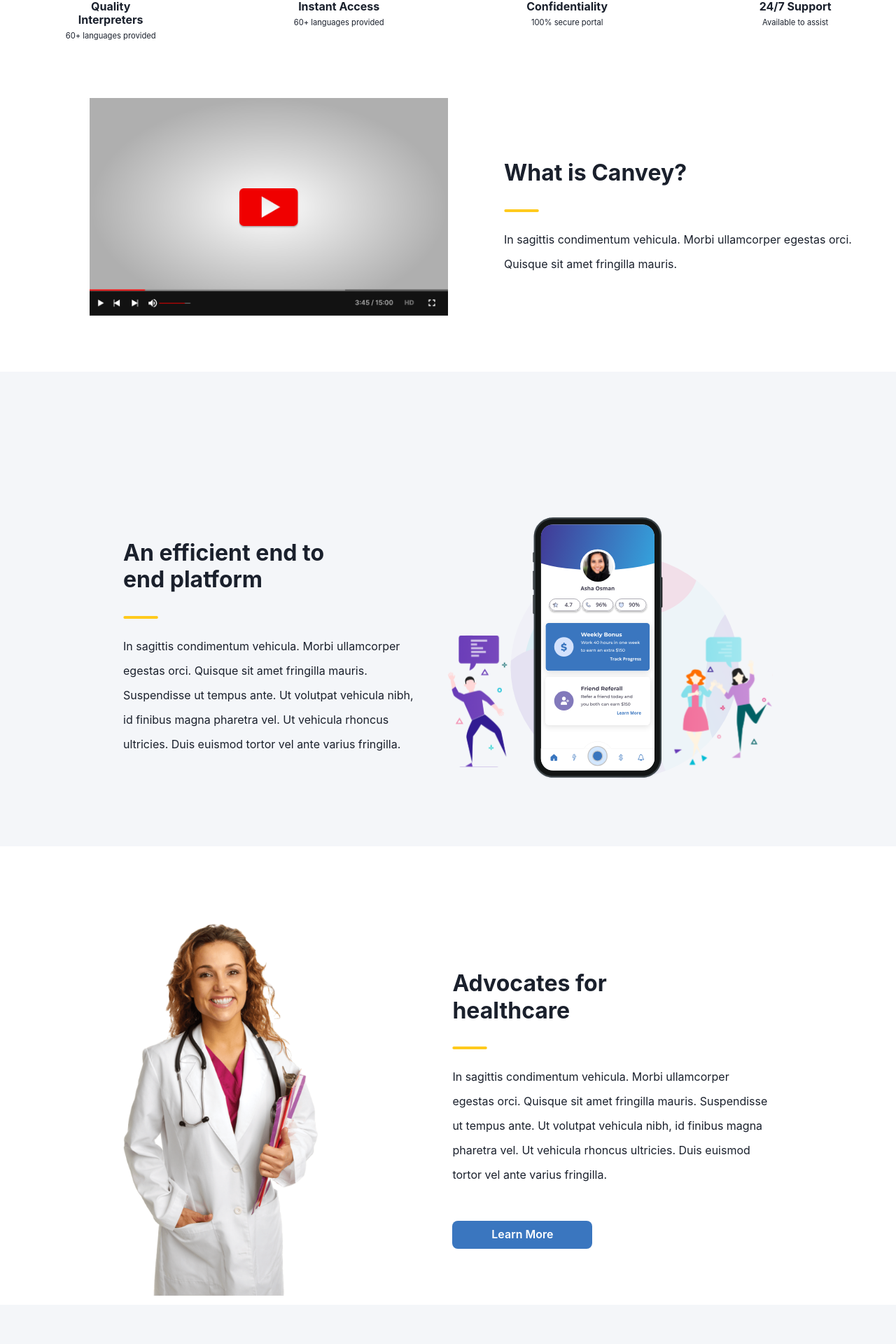
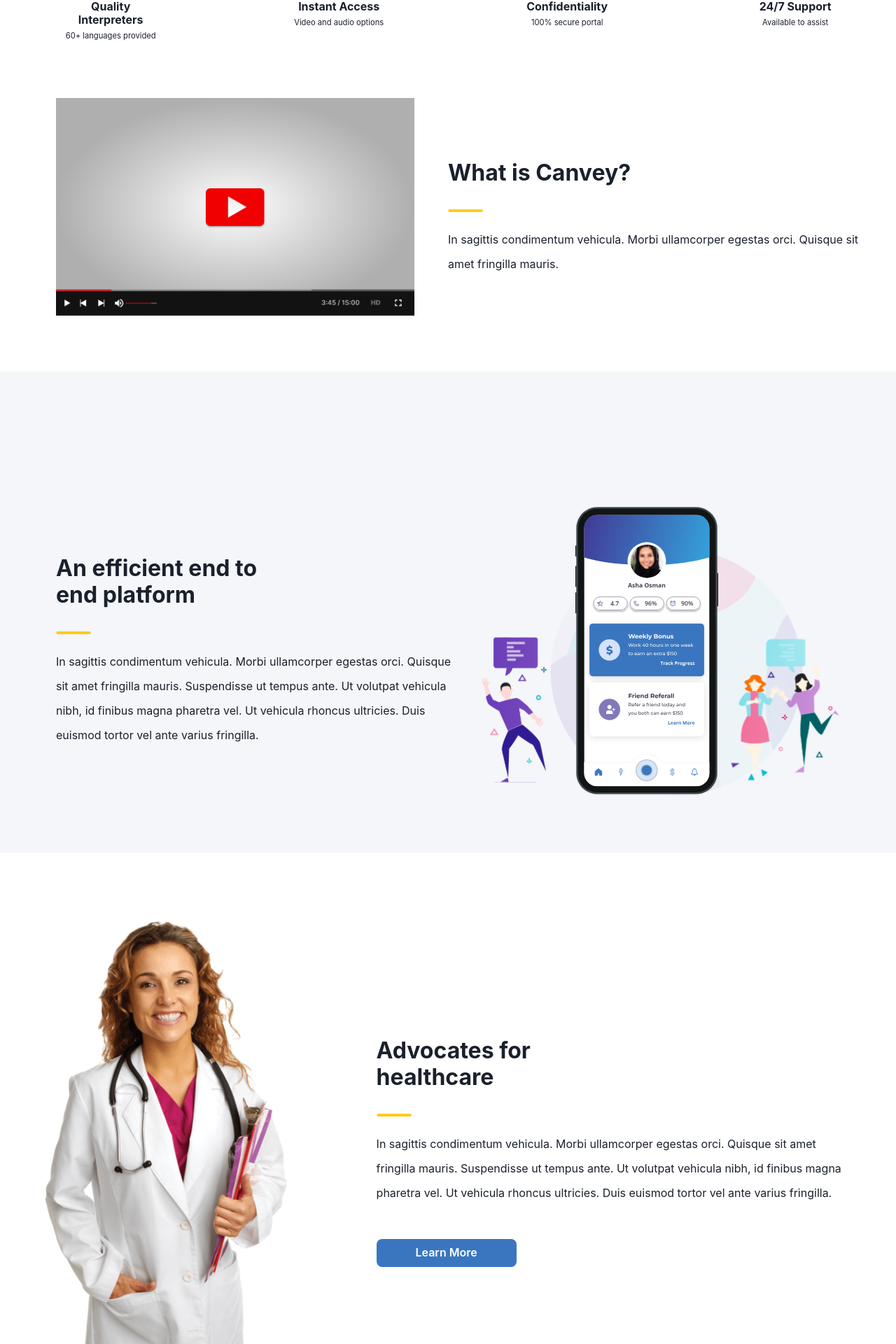
Before and after one commit to CurpraCode/product-website, a Next.js app: page / in a window 1280 px wide. Shown: the part 868-2788 px from the top of the page at 70% size. Built offline with nearby package versions, Linux system fonts and the light colour scheme.

Commit message:
added extra responsive touches

```diff
--- a/src/components/home/AuthButton.tsx
+++ b/src/components/home/AuthButton.tsx
@@ -4,6 +4,7 @@
 const AuthButton = () => {
 
   const [isTablet] = useMediaQuery("(max-width: 500px)");
+  const [isBase] = useMediaQuery("(max-width: 360px)");
 
   return (
     <HStack>
@@ -11,7 +12,7 @@
         bg="transparent"
         color="#fff"
         border="2px solid #fff"
-        w={isTablet ? "150px" : {sm: "110px", md: "110px"}}
+        w={isBase ? "120px" : isTablet ? "150px" : {sm: "110px", md: "110px"}}
         h={isTablet ? "50px" : {sm: "40px", md: "40px"}}
         p="10px"
         borderRadius="8px"
@@ -29,7 +30,7 @@
         bg="#fff"
         color="#1491B8"
         border="2px solid #fff"
-        w={isTablet ? "150px" : {sm: "110px", md: "110px"}}
+        w={isBase ? "120px" : isTablet ? "150px" : {sm: "110px", md: "110px"}}
         h={isTablet ? "50px" : {sm: "40px", md: "40px"}}
         _hover={{
           bg: "#fff",
--- a/src/components/home/Efficient.tsx
+++ b/src/components/home/Efficient.tsx
@@ -12,7 +12,13 @@
 const Efficient = () => {
   return (
     <Box bg="#F4F6F9">
-      <Box maxWidth="container.lg" m="0 auto" mb="6rem" py="5rem" px="3rem">
+      <Box
+        maxWidth="container.xl"
+        m="0 auto"
+        mb="6rem"
+        py="5rem"
+        px={{ lg: "5rem", md: "4rem", sm: "3rem", base: "2rem" }}
+      >
         <Flex
           justifyContent="space-between"
           alignItems="center"
--- a/src/components/home/Features.tsx
+++ b/src/components/home/Features.tsx
@@ -53,7 +53,7 @@
               <Heading mb="0.3rem" fontSize="1rem">
                 Instant Access
               </Heading>
-              <Text fontSize="0.7rem">60+ languages provided</Text>
+              <Text fontSize="0.7rem">Video and audio options</Text>
             </Box>
           </Flex>
         </GridItem>
--- a/src/components/home/Health.tsx
+++ b/src/components/home/Health.tsx
@@ -10,9 +10,14 @@
 import { useMediaQuery } from "@chakra-ui/react";
 
 const Health = () => {
-  const [isMobile] = useMediaQuery("(max-width: 968px)");
+  const [isMobile] = useMediaQuery("(max-width: 991px)");
   return (
-    <Box maxWidth="container.lg" m="0 auto" pt="0.1rem" px="3rem">
+    <Box
+      maxWidth="container.xl"
+      m="0 auto"
+      pt="0.1rem"
+      px={{ lg: "4rem", md: "3rem", sm: "3rem", base: "2rem" }}
+    >
       <Flex
         justifyContent="space-between"
         alignItems="center"
@@ -24,7 +29,7 @@
         }}
         textAlign={{ lg: "left", md: "center", sm: "center", base: "center" }}
       >
-        <Box my="5rem" ml={{ lg: "12rem", md: "auto", sm: "auto" }}>
+        <Box my="5rem" ml={{ lg: "8rem", md: "auto", sm: "auto" }}>
           <Heading fontWeight="bold" mb="1rem" fontSize="2rem" pb="1rem">
             Advocates for <br /> healthcare
           </Heading>
--- a/src/components/home/How.tsx
+++ b/src/components/home/How.tsx
@@ -6,7 +6,7 @@
     <Box
       bg="rgb(255,255,255)"
       maxWidth="container.xl"
-      px="3rem"
+      px={{ lg: "0rem", md: "4rem", sm: "3rem", base: "2rem" }}
       mx="auto"
       mb="5rem"
     >
@@ -26,12 +26,13 @@
           src="/youtubeimg.png"
           alt=""
           width="512px"
-          mr={{ lg: "5rem", md: "auto", sm: "auto" }}
+          mr={{ lg: "3rem", md: "auto", sm: "auto" }}
           display={{ md: "block", sm: "block" }}
           ml={{ lg: "5rem", md: "auto", sm: "auto" }}
         />
         <Box
           mt="2rem"
+          pr={{ lg: "2rem" }}
           textAlign={{ lg: "left", md: "center", sm: "center", base: "center" }}
         >
           <Heading fontWeight="bold" mb="1rem" fontSize="2rem" pb="1rem">
--- a/src/components/home/Manage.tsx
+++ b/src/components/home/Manage.tsx
@@ -11,7 +11,13 @@
 
 const Manage = () => {
   return (
-    <Box maxWidth="container.lg" m="0 auto" pt="0.1rem" pb="5rem" px="3rem">
+    <Box
+      maxWidth="container.xl"
+      m="0 auto"
+      pt="0.1rem"
+      pb="5rem"
+      px={{ lg: "4rem", md: "3rem", sm: "3rem", base: "2rem" }}
+    >
       <Flex
         justifyContent="space-between"
         alignItems="center"
@@ -45,7 +51,7 @@
           src="/circle-icon.svg"
           alt=""
           width="35%"
-          mr={{ lg: "10rem", md: "auto", sm: "auto" }}
+          mr={{ lg: "6rem", md: "auto", sm: "auto" }}
           display={{ md: "block", sm: "block" }}
           ml={{ md: "auto", sm: "auto" }}
         />
--- a/src/components/home/Save.tsx
+++ b/src/components/home/Save.tsx
@@ -12,7 +12,13 @@
 const Save = () => {
   return (
     <Box bg="#F4F6F9">
-      <Box maxWidth="container.lg" m="0 auto" mb="6rem" px="3rem" py="8rem">
+      <Box
+        maxWidth="container.xl"
+        m="0 auto"
+        mb="6rem"
+        px={{ lg: "4rem", md: "3rem", sm: "3rem", base: "2rem" }}
+        py="8rem"
+      >
         <Flex
           justifyContent="space-between"
           flexDirection={{
@@ -29,7 +35,7 @@
             alt=""
             width="40%"
             display={{ md: "block", sm: "block" }}
-            ml={{ lg: "5rem", sm: "auto" }}
+            ml={{ lg: "4rem", sm: "auto" }}
             mr={{ lg: "auto", sm: "auto" }}
           />
           <Box mt="2rem">
```
